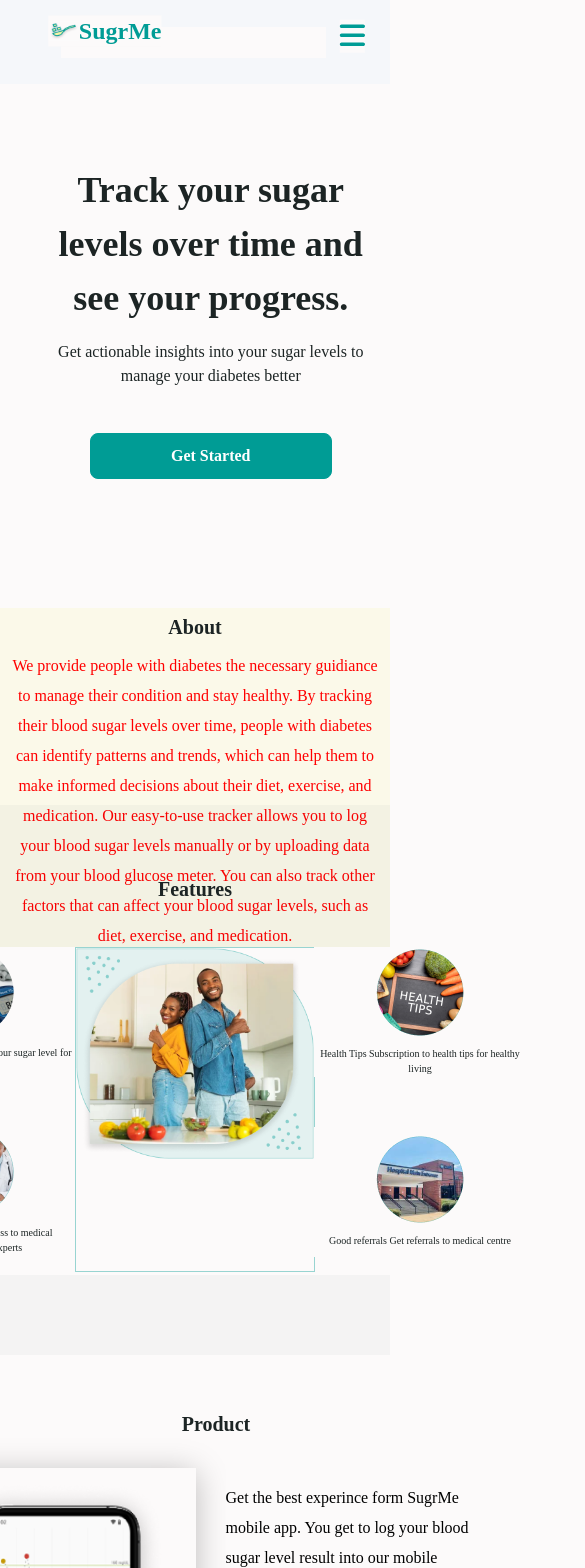
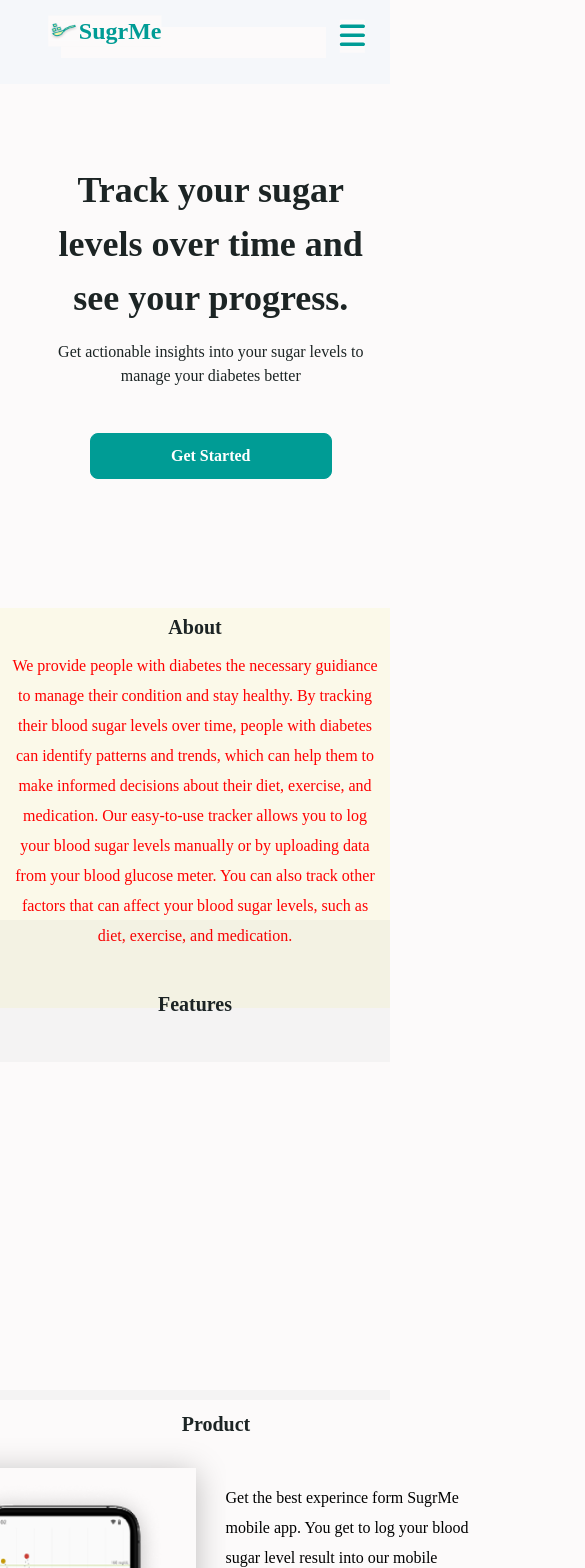
Before and after one commit to IfeCoker/bloodsugarme-app, a React (Create React App) app: page / in a window 390 px wide. Shown: the top 1568 px of the page, 585 px wide, since content can reach past the window. Built offline with nearby package versions, Linux system fonts and the light colour scheme.

Commit message:
mobile update

```diff
--- a/src/components/Featuresection.css
+++ b/src/components/Featuresection.css
@@ -77,7 +77,7 @@ h1 {
   color: #1c2424;
 }
 
-@media screen and (max-width: 960px) {
+@media only screen and (max-width: 960px) and (min-width: 426px) {
   .features {
     top: 805px;
     /* gap: 30px; */
@@ -86,10 +86,6 @@ h1 {
   .features-frame {
     width: 600px;
     gap: 30px;
-  }
-  .features-frame2 {
-    /* width: 50%; */
-
   }
   .featuregroup{
     align-items: center;
@@ -114,9 +110,9 @@ h1 {
 }
 }
 
-/* @media screen and (max-width: 425px){
+@media only screen and (max-width: 425px){
     .features-frame{
         display: flex;
         flex-direction: column;
     }
-} */
+}
```
